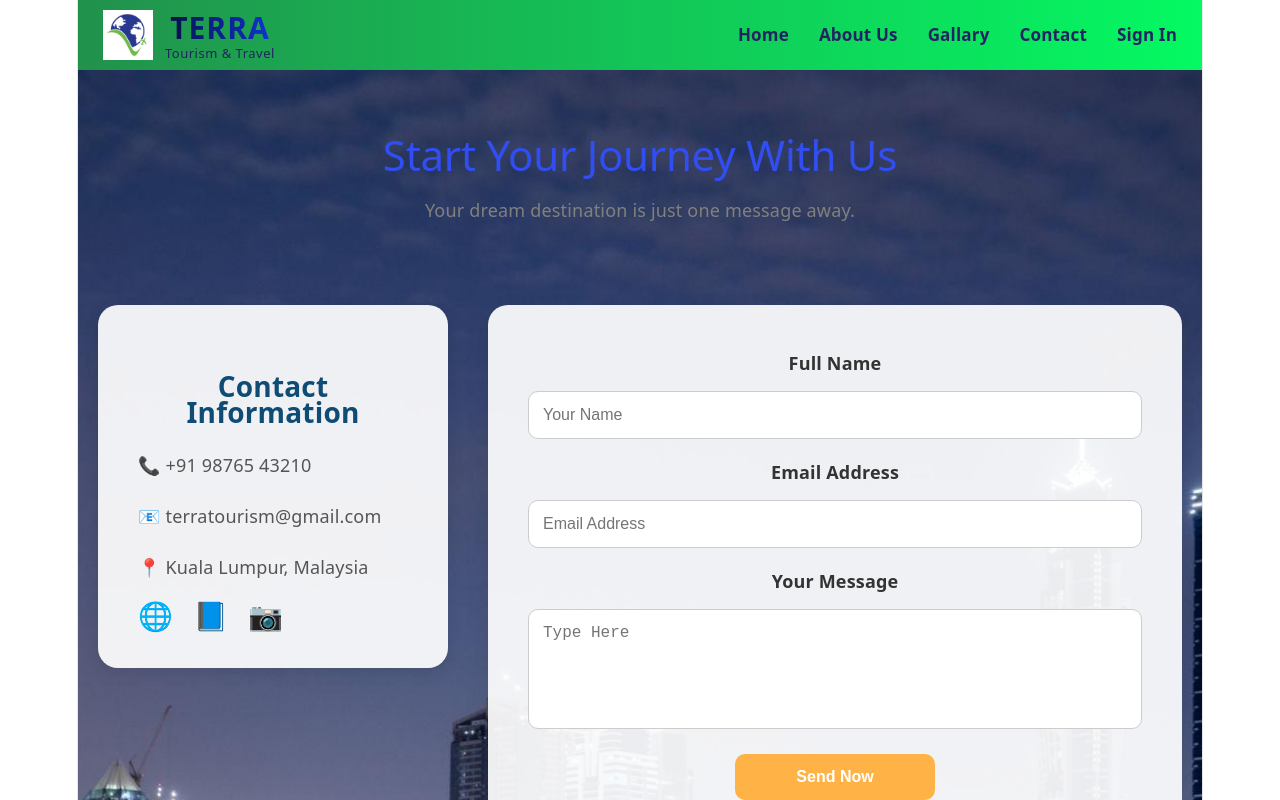
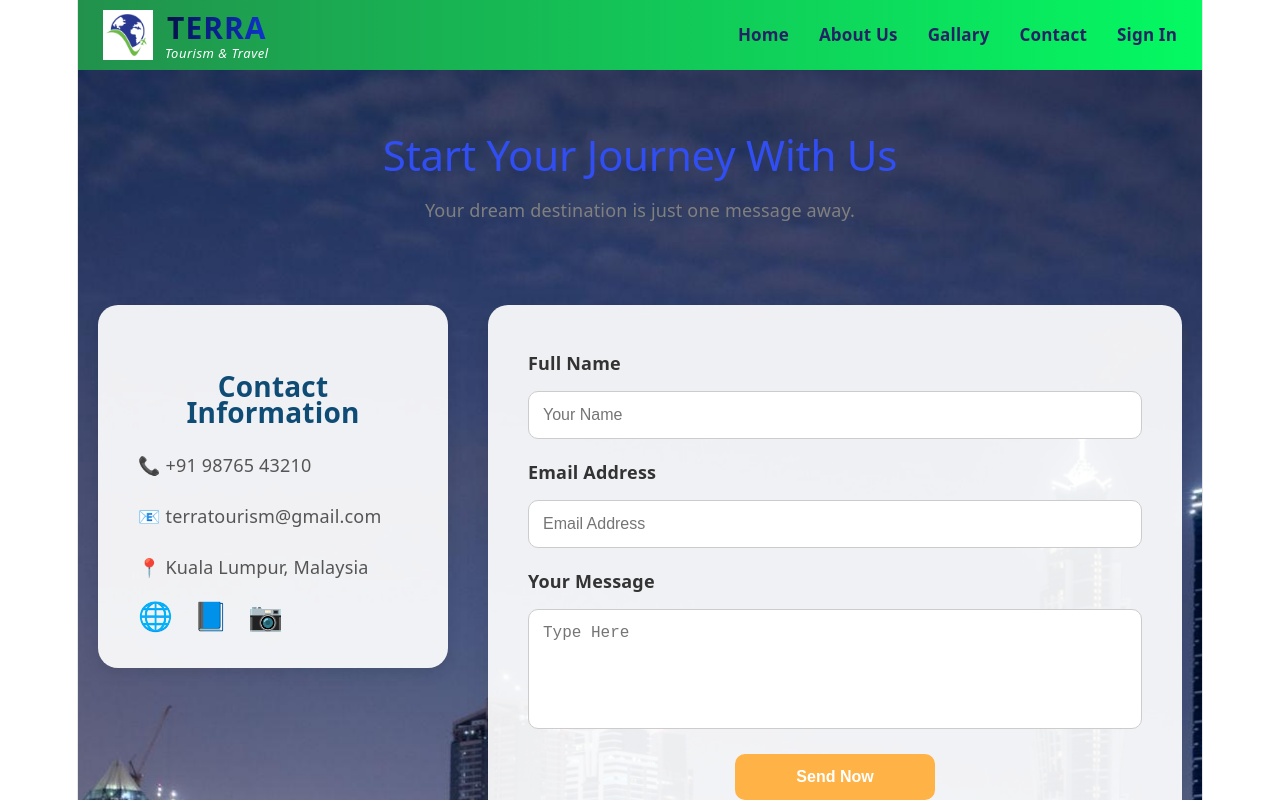
Before and after one commit to amruthavm24-debug/terra-tourism-travel-app, a React (Vite) app: page /contact in a window 1280 px wide. Shown: the top 800 px of the page. Built offline with nearby package versions, Linux system fonts and the light colour scheme.

Commit message:
Contact Page updation

```diff
--- a/src/stylesheet/Contact.css
+++ b/src/stylesheet/Contact.css
@@ -52,6 +52,8 @@
 
   box-shadow: 0 10px 25px rgba(0,0,0,0.1);
   box-sizing: border-box;
+
+  align-items: flex-start;
 }
 
 .contact-form label {
@@ -136,6 +138,7 @@
   gap: 20px;
   margin-top: 20px;
   flex-wrap: wrap;
+  align-items: center;
 }
 
 .social-links a {
--- a/src/stylesheet/NavBar.css
+++ b/src/stylesheet/NavBar.css
@@ -71,8 +71,9 @@
 
   font-size: 13px;
   font-weight: 500;
+  font-style: italic;
 
-  color: rgb(35, 35, 99);
+  color: white;
 
   letter-spacing: 0.5px;
 }
```
